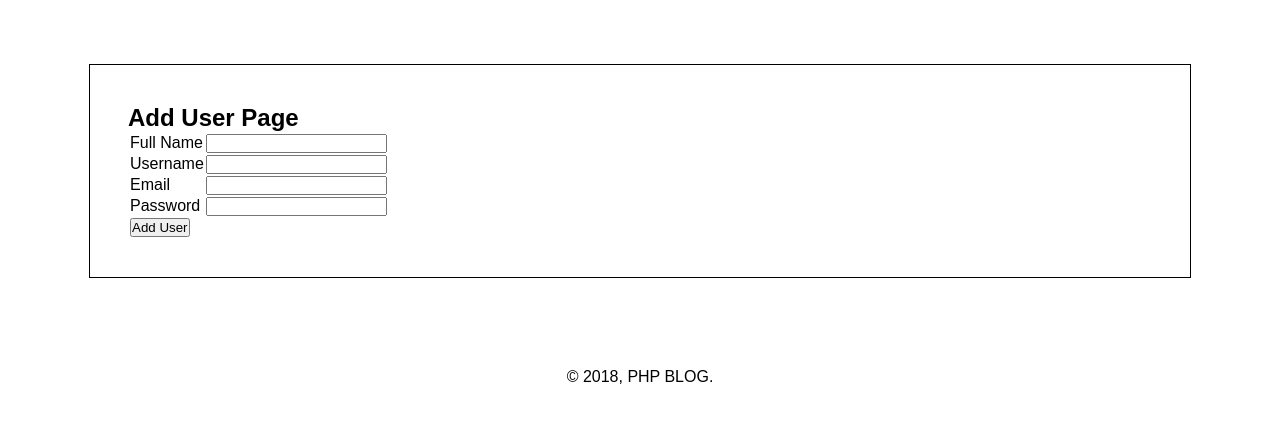
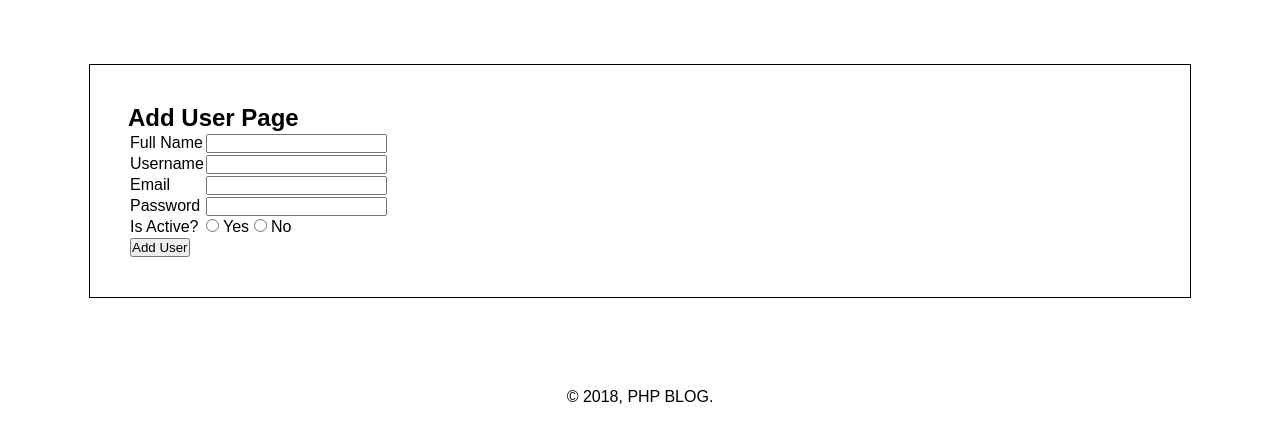
Before and after one commit to vijaythapa333/phpblog, a PHP site: page /phpblog/admin/add_user.php in a window 1280 px wide. Shown: the part 69-512 px from the top of the page. Run offline with PHP 8.4, Linux system fonts and the light colour scheme.

```diff
--- a/admin/add_user.php
+++ b/admin/add_user.php
@@ -55,6 +55,14 @@
                 </tr>
 
                 <tr>
+                    <td>Is Active?</td>
+                    <td>
+                        <input type="radio" name="is_active" value="1" /> Yes
+                        <input type="radio" name="is_active" value="0" /> No
+                    </td>
+                </tr>
+
+                <tr>
                     <td colspan="2">
                         <input type="submit" name="submit" value="Add User" />
                     </td>
```
Also changed, not shown: admin/add_user_action.php (+9 -1 lines), 2 other files.
